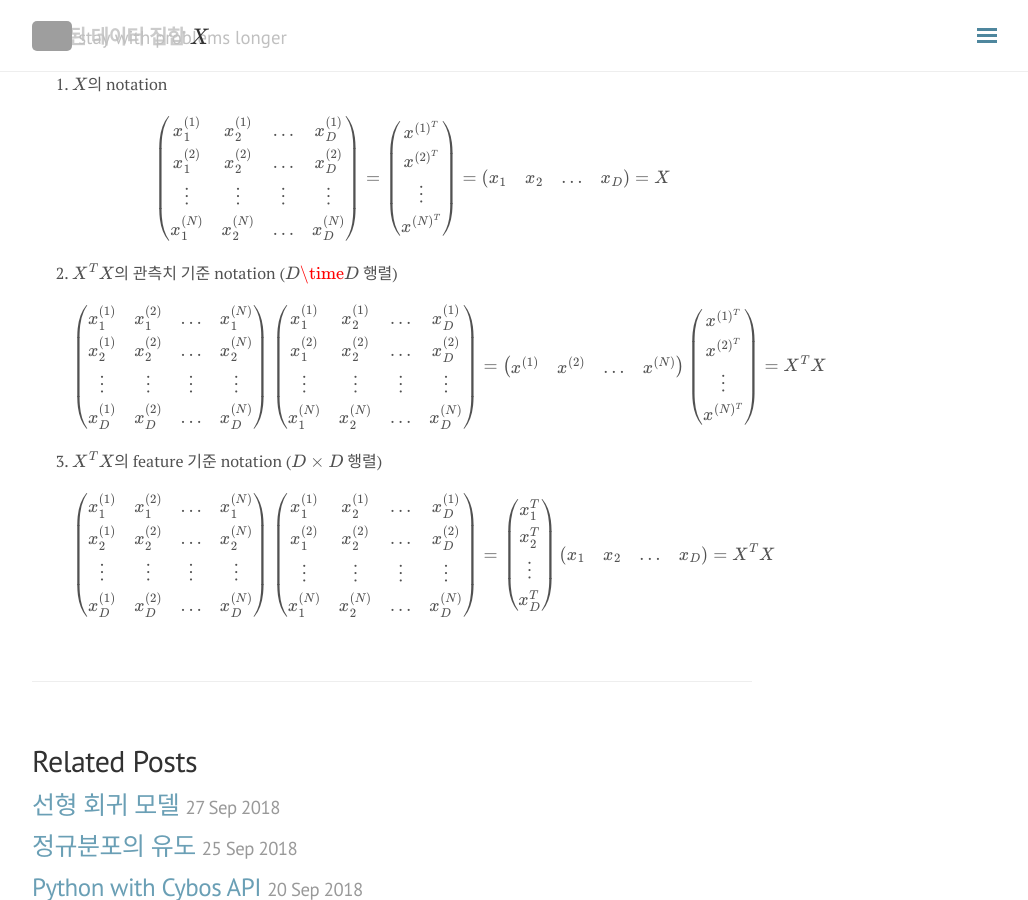
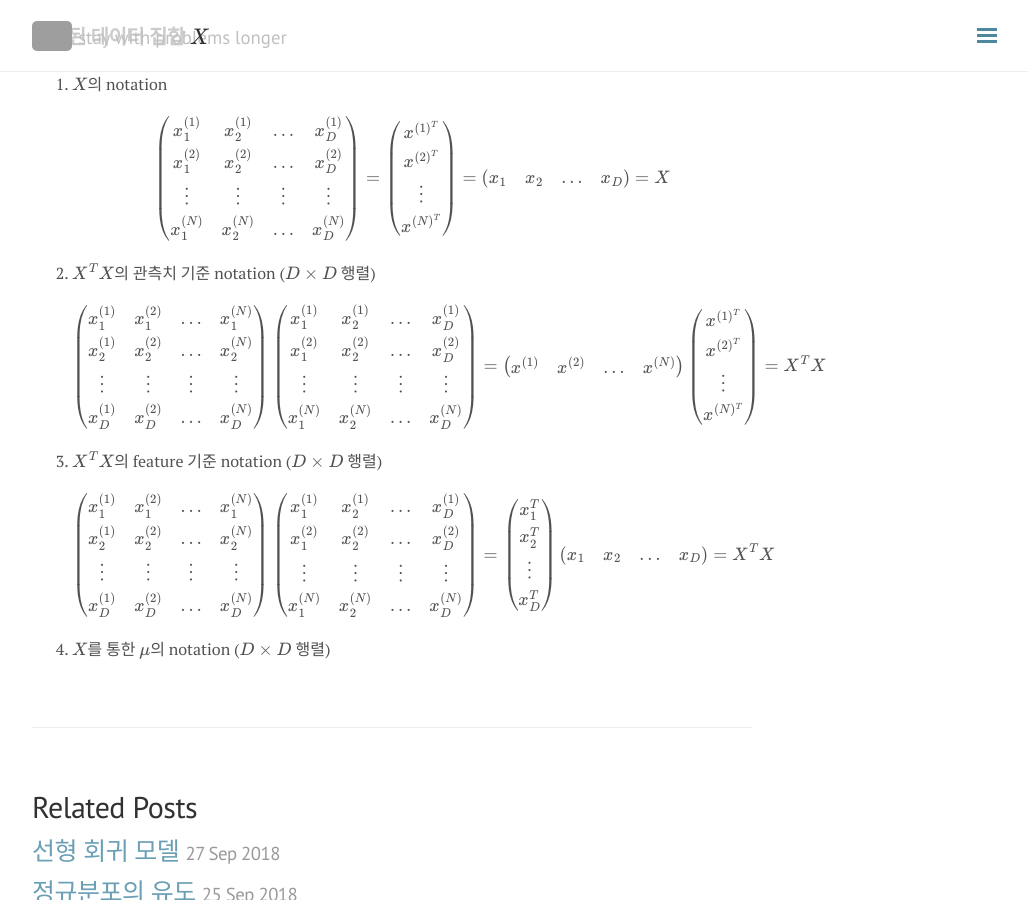
Before and after one commit to seokhoonj/seokhoonj.github.io, a Jekyll site: the page built from _posts/Math/2018-09-28-Math-gaussian_distribution.md, in a window 1280 px wide and 900 px high, scrolled down 935 px. Shown: the whole window, without its empty margins (248-1276 px from the left). Built offline with Jekyll 4.4.1, drawn with Linux system fonts in a browser that asks for light colours; nearby versions of some CDN libraries; formulas are drawn with MathJax 3; comment, search, counter and statistics services are not loaded; grey boxes are pictures that could not be loaded.

Commit message:
add _posts

```diff
--- a/_posts/Math/2018-09-28-Math-gaussian_distribution.md
+++ b/_posts/Math/2018-09-28-Math-gaussian_distribution.md
@@ -30,7 +30,8 @@ comments: false
 ## 관측된 데이터 집합 $X$
 1. $X$의  notation
 \\( \begin{pmatrix} x\_1^{(1)} & x\_2^{(1)} & \ldots & x\_D^{(1)} \\\\ x\_1^{(2)} & x\_2^{(2)} & \ldots & x\_D^{(2)} \\\\ \vdots & \vdots & \vdots & \vdots \\\\ x\_1^{(N)} & x\_2^{(N)} & \ldots & x\_D^{(N)} \end{pmatrix} = \left(\begin{array}{c} x^{(1)^T} \\\\ x^{(2)^T} \\\\ \vdots \\\\ x^{(N)^T} \end{array}\right) = \left(\begin{array}{cccc} x\_1 & x\_2 & \ldots & x\_D \end{array}\right) = X \\)
-2. $X^T X$의 관측치 기준 notation ($D \time D$ 행렬)
+2. $X^T X$의 관측치 기준 notation ($D \times D$ 행렬)
 \\( \begin{pmatrix} x\_1^{(1)} & x\_1^{(2)} & \ldots & x\_1^{(N)} \\\\ x\_2^{(1)} & x\_2^{(2)} & \ldots & x\_2^{(N)} \\\\ \vdots  & \vdots & \vdots & \vdots \\\\ x\_D^{(1)} & x\_D^{(2)} & \ldots & x\_D^{(N)}  \end{pmatrix} \begin{pmatrix} x\_1^{(1)} & x\_2^{(1)} & \ldots & x\_D^{(1)} \\\\ x\_1^{(2)} & x\_2^{(2)} & \ldots & x\_D^{(2)} \\\\ \vdots  & \vdots  & \vdots & \vdots \\\\ x\_1^{(N)} & x\_2^{(N)} & \ldots & x\_D^{(N)} \end{pmatrix} = \left(\begin{array}{cccc} x^{(1)} & x^{(2)} & \ldots & x^{(N)} \end{array}\right) \left(\begin{array}{c} x^{(1)^T} \\\\ x^{(2)^T} \\\\ \vdots \\\\ x^{(N)^T} \end{array}\right) = X^T X \\)
 3. $X^T X$의 feature 기준 notation ($D \times D$ 행렬)
 \\( \begin{pmatrix} x\_1^{(1)} & x\_1^{(2)} & \ldots & x\_1^{(N)} \\\\ x\_2^{(1)} & x\_2^{(2)} & \ldots & x\_2^{(N)} \\\\ \vdots & \vdots & \vdots & \vdots \\\\ x\_D^{(1)} & x\_D^{(2)} & \ldots & x\_D^{(N)}  \end{pmatrix} \begin{pmatrix} x\_1^{(1)} & x\_2^{(1)} & \ldots & x\_D^{(1)} \\\\ x\_1^{(2)} & x\_2^{(2)} & \ldots & x\_D^{(2)} \\\\ \vdots  & \vdots  & \vdots & \vdots \\\\ x\_1^{(N)} & x\_2^{(N)} & \ldots & x\_D^{(N)} \end{pmatrix} = \left(\begin{array}{c} x\_1^T \\\\ x\_2^T \\\\ \vdots \\\\ x\_D^T \end{array}\right) \left(\begin{array}{cccc} x\_1 & x\_2 & \ldots & x\_D \end{array}\right) = X^T X \\)
+4. $X$를 통한 $\mu$의 notation ($D \times D$ 행렬)
```
